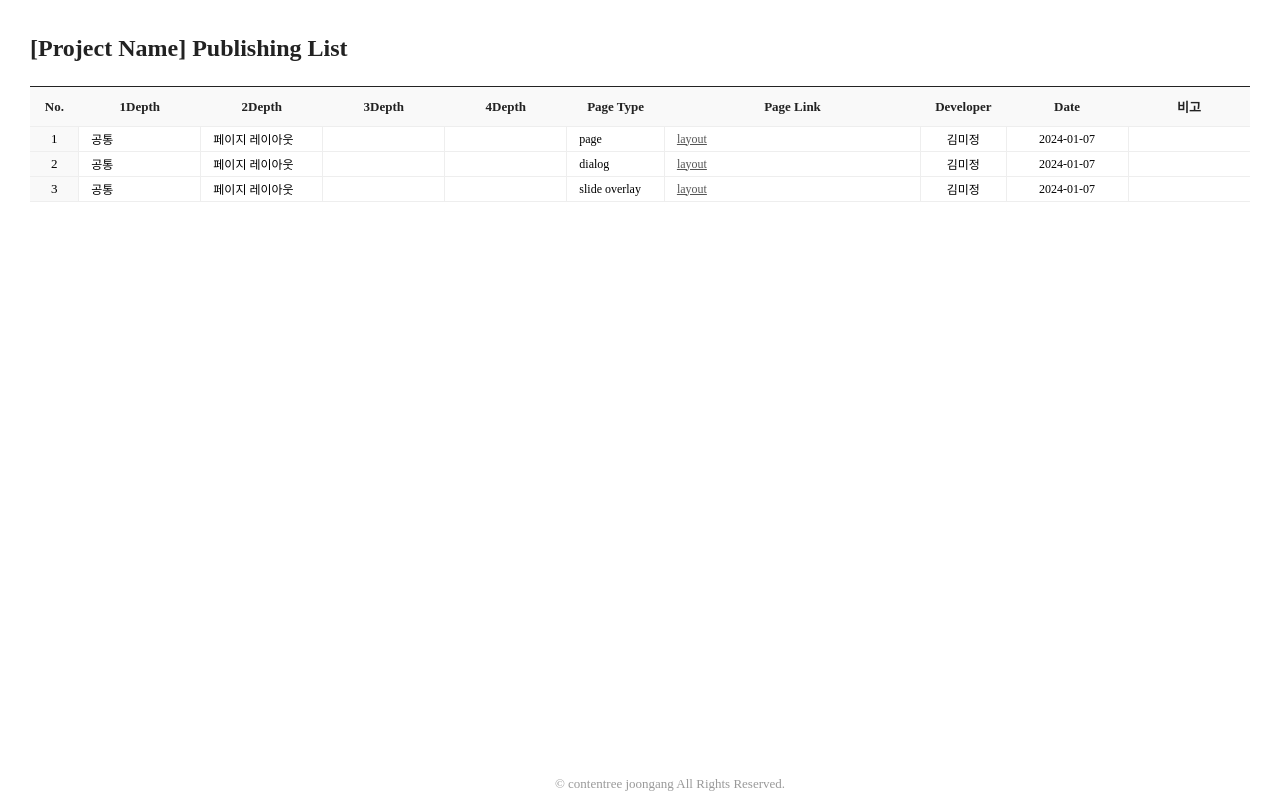
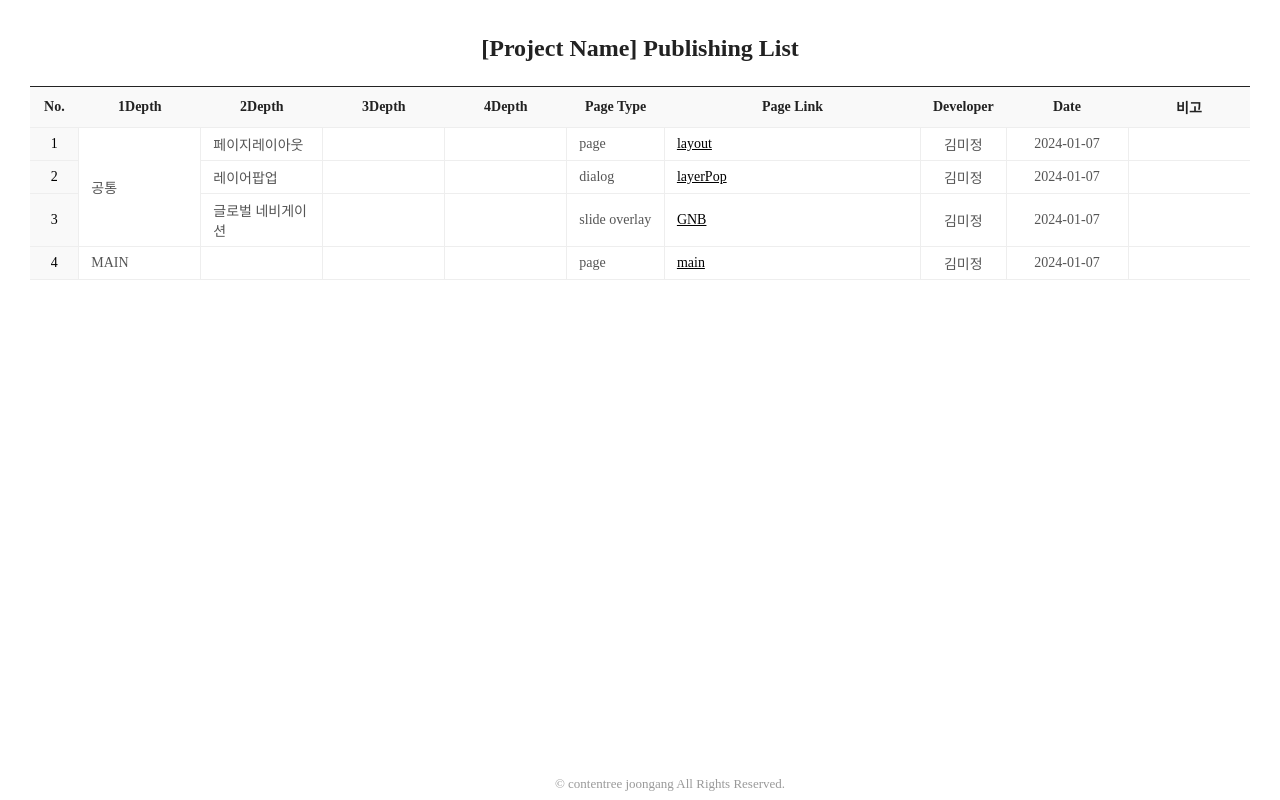
Before and after one commit to jungle75/publishing, a plain HTML site: page index.html in a window 1280 px wide. Drawn offline with Linux system fonts and the light colour scheme.

Commit message:
목록수정

```diff
--- a/css/guide.css
+++ b/css/guide.css
@@ -28,6 +28,7 @@ footer {
 	font-weight: 600;
 	line-height: 36px;
 	color: #222;
+	text-align: center;
 }
 
 
@@ -49,19 +50,20 @@ footer {
 }
 .tbl_publist thead th {
 	padding:10px 0;
-	font-size:13px;
+	font-size:14px;
 	font-weight:600;
 	color:#222;
 }
 .tbl_publist tbody th {
-	padding:3px 18px;
-	font-size:13px;
+	padding:6px 18px;
+	font-size:14px;
 	text-align:center;
 }
 .tbl_publist tbody td {
-	padding:3px 12px;
-	font-size:12px;
+	padding:6px 12px;
+	font-size:14px;
 	font-weight:400;
+	color: #555;
 	border-bottom:1px solid #eee;
 	border-left:1px solid #eee;
 }
@@ -70,9 +72,8 @@ footer {
 .tbl_publist tbody .hover {background:#eee;}
 .tbl_publist tbody td.alignC {text-align:center;}
 .tbl_publist tbody td a,
-.tbl_publist tbody td .txt_link {color:#555;}
+.tbl_publist tbody td .txt_link {color:#000;}
 .tbl_publist tbody td a:hover {
 	text-decoration:underline;
 	color:#222;
 }
-.tbl_publist tbody td a.co {display:none;}
--- a/index.html
+++ b/index.html
@@ -40,8 +40,8 @@
         <tbody>
           <tr>
             <th class="">1</th>
-            <td class="dep1">공통</td>
-            <td class="dep2">페이지 레이아웃</td>
+            <td class="dep1" rowspan="3">공통</td>
+            <td class="dep2">페이지레이아웃</td>
             <td class="dep3"></td>
             <td class="dep4"></td>
             <td class="">page</td>
@@ -54,13 +54,12 @@
           </tr>
           <tr>
             <th class="">2</th>
-            <td class="dep1">공통</td>
-            <td class="dep2">페이지 레이아웃</td>
+            <td class="dep2">레이어팝업</td>
             <td class="dep3"></td>
             <td class="dep4"></td>
             <td class="">dialog</td>
             <td class="">
-              <a href="/sample?id=web/layout/layout" target="_blank" class="btn_view dev">layout</a>
+              <a href="/sample?id=web/layout/layout" target="_blank" class="btn_view dev">layerPop</a>
             </td>
             <td class="alignC">김미정</td>
             <td class="alignC">2024-01-07</td>
@@ -68,13 +67,26 @@
           </tr>
           <tr>
             <th class="">3</th>
-            <td class="dep1">공통</td>
-            <td class="dep2">페이지 레이아웃</td>
+            <td class="dep2">글로벌 네비게이션</td>
             <td class="dep3"></td>
             <td class="dep4"></td>
             <td class="">slide overlay</td>
             <td class="">
-              <a href="/sample?id=web/layout/layout" target="_blank" class="btn_view dev">layout</a>
+              <a href="/sample?id=web/layout/layout" target="_blank" class="btn_view dev">GNB</a>
+            </td>
+            <td class="alignC">김미정</td>
+            <td class="alignC">2024-01-07</td>
+            <td class=""></td>
+          </tr>
+          <tr>
+            <th class="">4</th>
+            <td class="dep1">MAIN</td>
+            <td class="dep2"></td>
+            <td class="dep3"></td>
+            <td class="dep4"></td>
+            <td class="">page</td>
+            <td class="">
+              <a href="/sample?id=web/layout/layout" target="_blank" class="btn_view dev">main</a>
             </td>
             <td class="alignC">김미정</td>
             <td class="alignC">2024-01-07</td>
```
